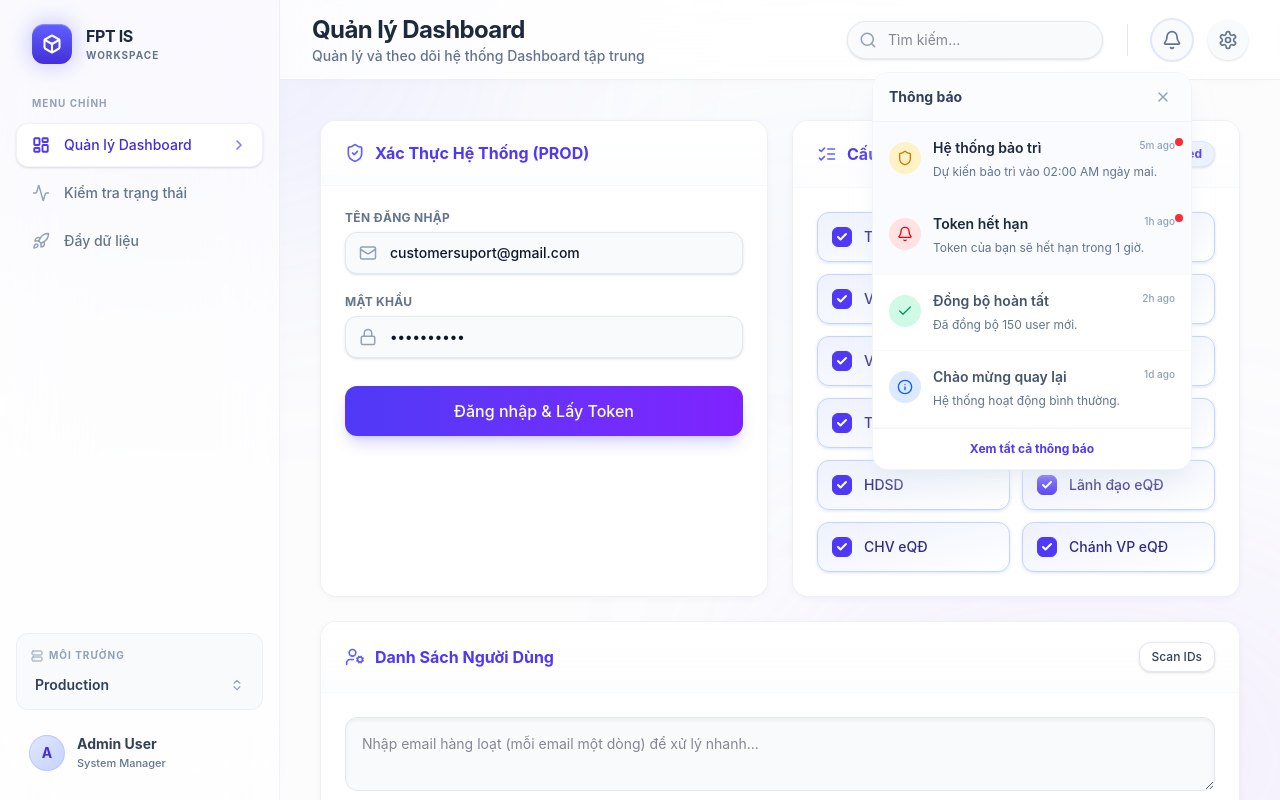
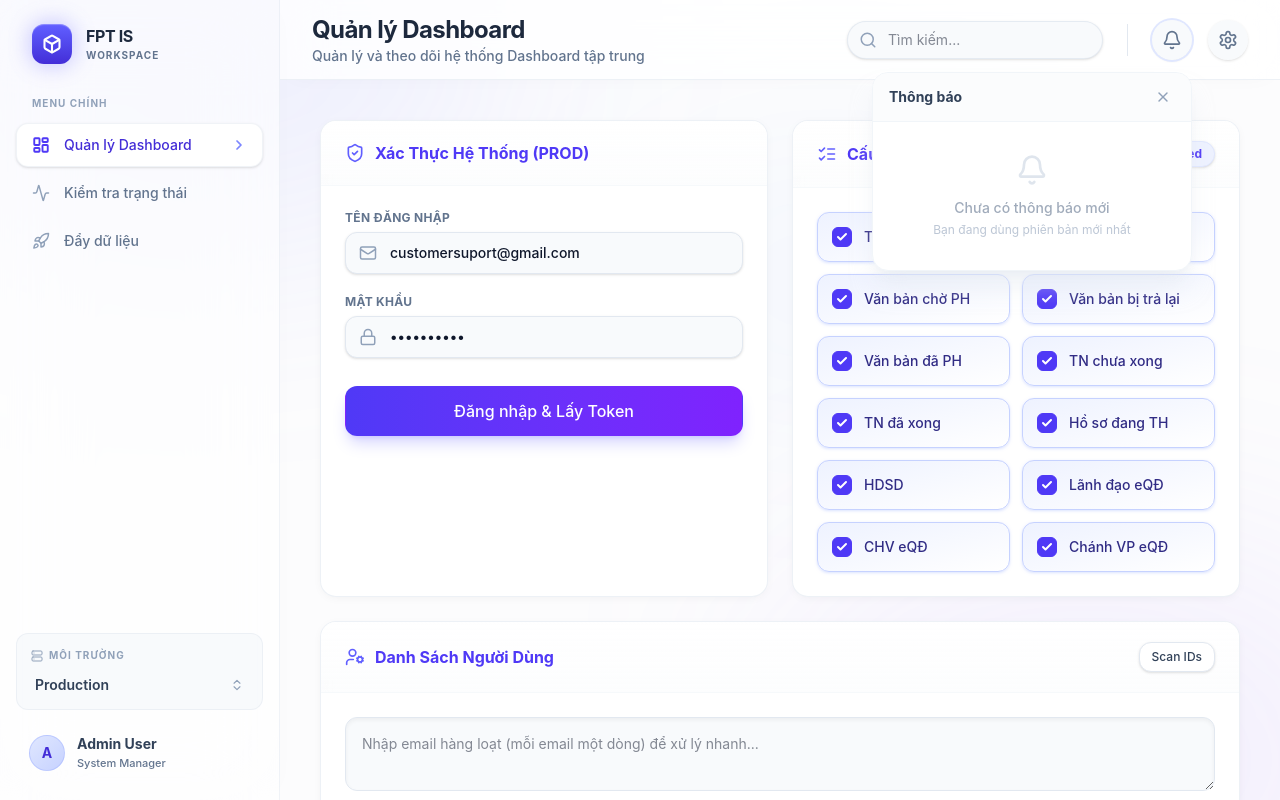
Before and after one commit to duyemgialai81/don-jade-roy-fpt-is, a React (Vite) app: page / in a window 1280 px wide. Both pictures are taken after a click on the button 1172 px from the left and 39 px from the top of the page. Built offline with nearby package versions, Linux system fonts and the light colour scheme.

Commit message:
update-thong-bao

```diff
--- a/src/app/components/ui/HeaderDropdowns.tsx
+++ b/src/app/components/ui/HeaderDropdowns.tsx
@@ -1,6 +1,6 @@
 import React, { useRef, useEffect, useState } from 'react';
 import { motion, AnimatePresence } from 'motion/react';
-import { Bell, Settings, User, LogOut, Moon, Volume2, Check, X, Shield, Info, DownloadCloud } from 'lucide-react';
+import { Bell, Settings, User, LogOut, Moon, Volume2, X, DownloadCloud } from 'lucide-react';
 
 interface DropdownProps {
   isOpen: boolean;
@@ -56,7 +56,7 @@ export const HeaderDropdown: React.FC<DropdownProps> = ({ isOpen, onClose, title
   );
 };
 
-// --- Thêm interface cho UpdateInfo ---
+// --- Interface cho UpdateInfo ---
 export interface UpdateInfo {
   version: string;
   notes: string;
@@ -68,26 +68,10 @@ interface NotificationsListProps {
 }
 
 export const NotificationsList: React.FC<NotificationsListProps> = ({ updateAvailable }) => {
-  const notifications = [
-    { id: 1, title: 'Hệ thống bảo trì', desc: 'Dự kiến bảo trì vào 02:00 AM ngày mai.', time: '5m ago', type: 'warning', read: false },
-    { id: 2, title: 'Token hết hạn', desc: 'Token của bạn sẽ hết hạn trong 1 giờ.', time: '1h ago', type: 'error', read: false },
-    { id: 3, title: 'Đồng bộ hoàn tất', desc: 'Đã đồng bộ 150 user mới.', time: '2h ago', type: 'success', read: true },
-    { id: 4, title: 'Chào mừng quay lại', desc: 'Hệ thống hoạt động bình thường.', time: '1d ago', type: 'info', read: true },
-  ];
-
-  const getIcon = (type: string) => {
-    switch (type) {
-      case 'warning': return <div className="p-2 bg-amber-100 text-amber-600 rounded-full"><Shield size={16} /></div>;
-      case 'error': return <div className="p-2 bg-red-100 text-red-600 rounded-full"><Bell size={16} /></div>;
-      case 'success': return <div className="p-2 bg-emerald-100 text-emerald-600 rounded-full"><Check size={16} /></div>;
-      default: return <div className="p-2 bg-blue-100 text-blue-600 rounded-full"><Info size={16} /></div>;
-    }
-  };
-
   return (
     <div className="divide-y divide-slate-50">
-      {/* --- BANNER UPDATE MỚI (CHỈ HIỂN THỊ KHI CÓ UPDATE) --- */}
-      {updateAvailable && (
+      {/* --- BANNER UPDATE MỚI --- */}
+      {updateAvailable ? (
         <div className="p-4 flex gap-3 bg-indigo-50/80 hover:bg-indigo-50 transition-colors">
           <div className="flex-shrink-0 mt-1">
             <div className="p-2 bg-indigo-100 text-indigo-600 rounded-full shadow-sm">
@@ -110,29 +94,14 @@ export const NotificationsList: React.FC<NotificationsListProps> = ({ updateAvai
             </a>
           </div>
         </div>
+      ) : (
+        /* --- HIỂN THỊ KHI KHÔNG CÓ THÔNG BÁO NÀO --- */
+        <div className="p-8 flex flex-col items-center justify-center text-center opacity-60">
+          <Bell size={32} className="text-slate-300 mb-3" />
+          <p className="text-sm font-medium text-slate-500">Chưa có thông báo mới</p>
+          <p className="text-xs text-slate-400 mt-1">Bạn đang dùng phiên bản mới nhất</p>
+        </div>
       )}
-
-      {/* --- DANH SÁCH THÔNG BÁO CŨ --- */}
-      {notifications.map((item) => (
-        <div key={item.id} className={`p-4 flex gap-3 hover:bg-slate-50 transition-colors cursor-pointer relative group ${!item.read ? 'bg-indigo-50/30' : ''}`}>
-          <div className="flex-shrink-0 mt-1">
-            {getIcon(item.type)}
-          </div>
-          <div className="flex-1">
-            <div className="flex justify-between items-start mb-1">
-              <h5 className={`text-sm font-semibold ${!item.read ? 'text-slate-800' : 'text-slate-600'}`}>{item.title}</h5>
-              <span className="text-[10px] text-slate-400 font-medium">{item.time}</span>
-            </div>
-            <p className="text-xs text-slate-500 leading-relaxed">{item.desc}</p>
-          </div>
-          {!item.read && (
-            <div className="absolute top-4 right-2 w-2 h-2 bg-red-500 rounded-full" />
-          )}
-        </div>
-      ))}
-      <button className="w-full py-3 text-xs font-bold text-indigo-600 hover:text-indigo-700 hover:bg-indigo-50 border-t border-slate-100 transition-colors">
-        Xem tất cả thông báo
-      </button>
     </div>
   );
 };
```
